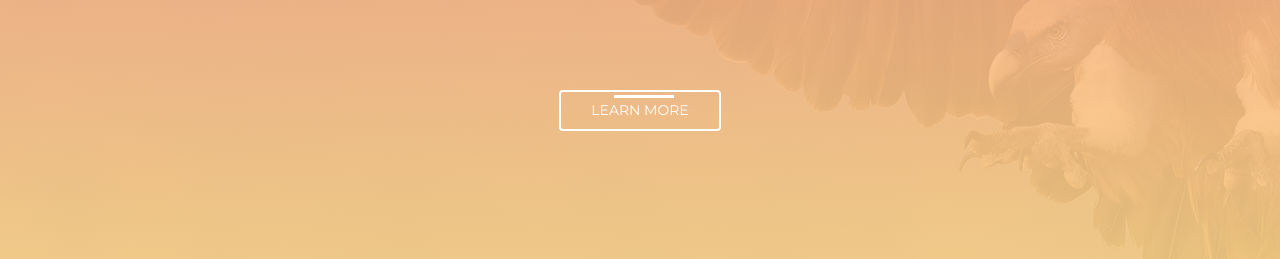
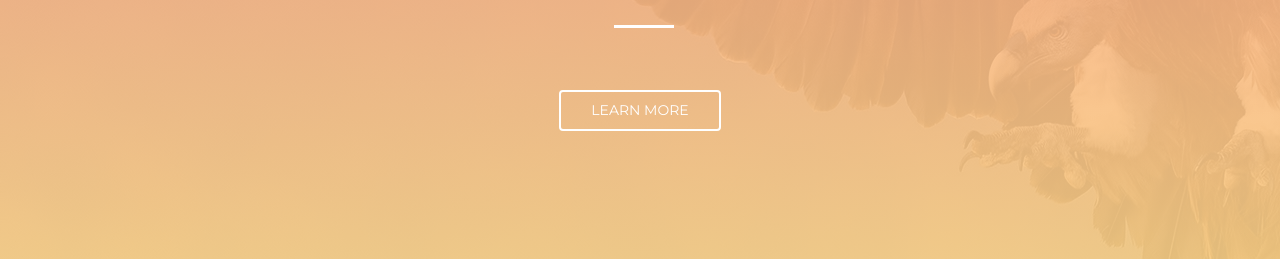
Before and after one commit to adnantaleem/MoGo, a plain HTML site: page index.html in a window 1280 px wide. Shown: the part 542-801 px from the top of the page. Drawn offline with nearby package versions, Linux system fonts and the light colour scheme.

Commit message:
Add files via upload

```diff
--- a/style.css
+++ b/style.css
@@ -153,7 +153,7 @@ background-color: #ffffff;
 display: block;
 position: absolute;
 left: 48%;
-bottom: 36%
+bottom: 43%
 }
 .header-footer{
 width: 100%;
```
